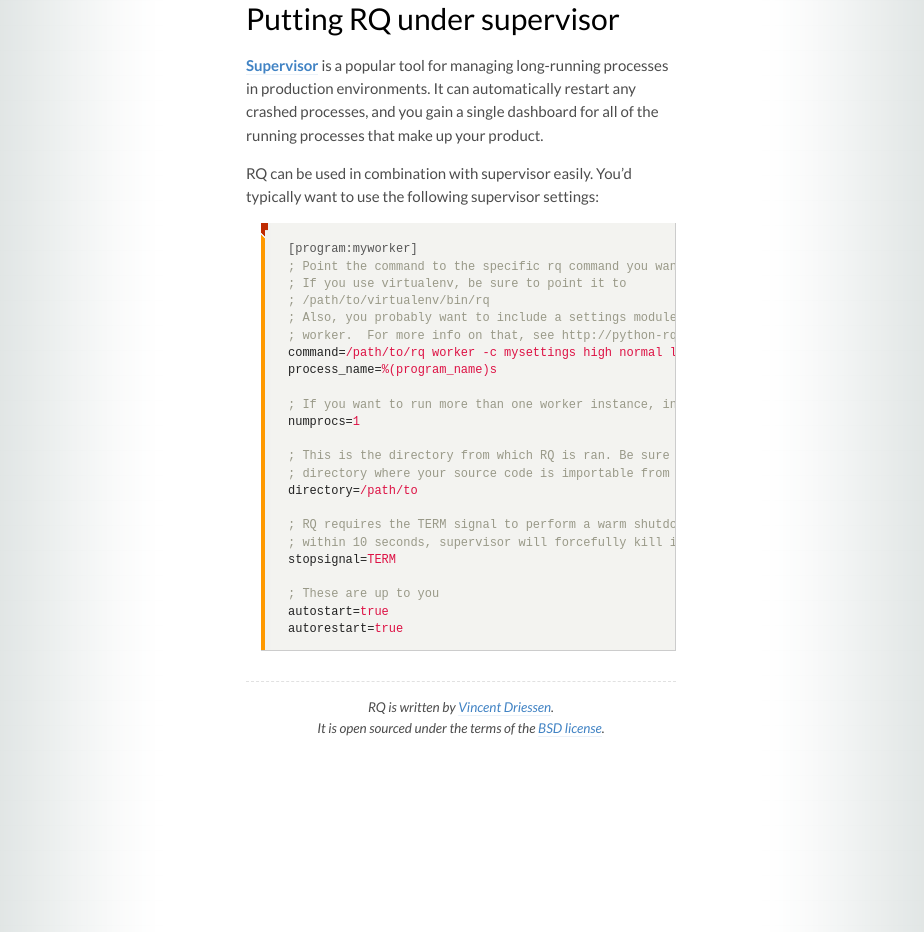
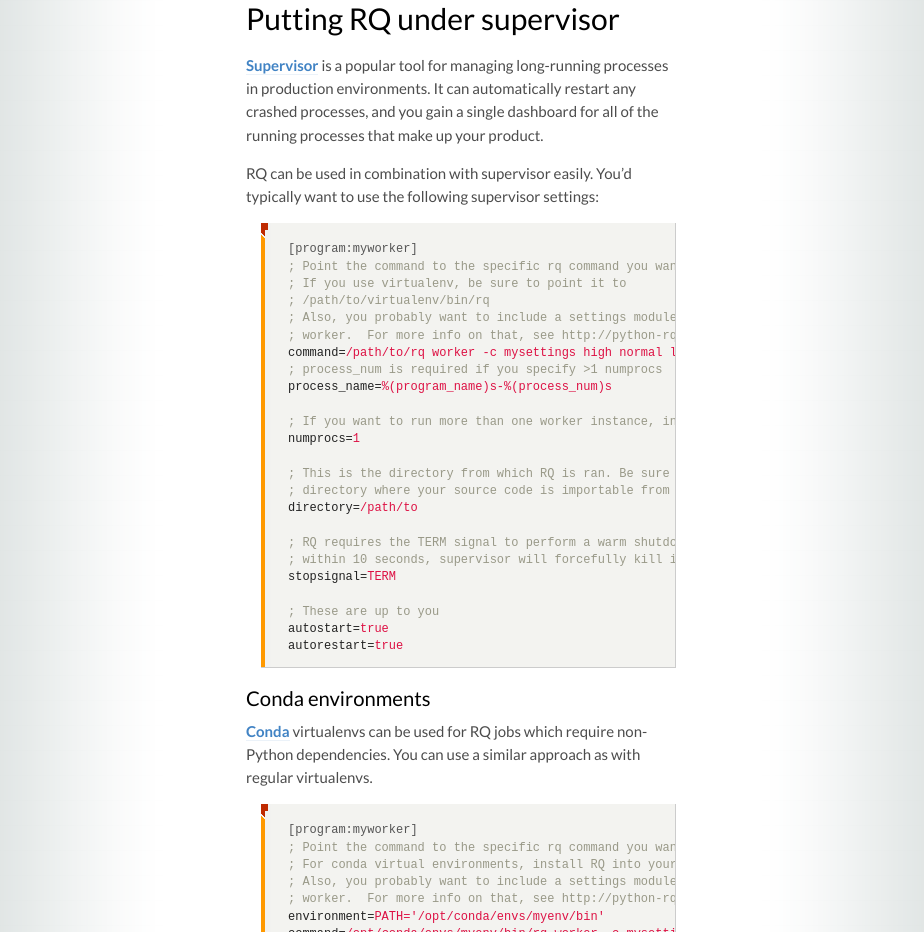
Before and after one commit to rq/rq, a Jekyll site: the page built from patterns/supervisor.md, in a window 1280 px wide and 1400 px high, cut to the strip 324-1256 px from the top of the window. Shown: the whole strip, without its empty margins (179-1103 px from the left). Built offline with Jekyll 4.4.1, drawn with Linux system fonts in a browser that asks for light colours; some web fonts are replaced; some of the changed text lies outside the part shown.

Commit message:
additions to the supervisor pattern

```diff
--- a/patterns/supervisor.md
+++ b/patterns/supervisor.md
@@ -21,7 +21,40 @@
 ; Also, you probably want to include a settings module to configure this
 ; worker.  For more info on that, see http://python-rq.org/docs/workers/
 command=/path/to/rq worker -c mysettings high normal low
-process_name=%(program_name)s
+; process_num is required if you specify >1 numprocs
+process_name=%(program_name)s-%(process_num)s
+
+; If you want to run more than one worker instance, increase this
+numprocs=1
+
+; This is the directory from which RQ is ran. Be sure to point this to the
+; directory where your source code is importable from
+directory=/path/to
+
+; RQ requires the TERM signal to perform a warm shutdown. If RQ does not die
+; within 10 seconds, supervisor will forcefully kill it
+stopsignal=TERM
+
+; These are up to you
+autostart=true
+autorestart=true
+{% endhighlight %}
+
+### Conda environments
+
+[Conda][2] virtualenvs can be used for RQ jobs which require non-Python
+dependencies. You can use a similar approach as with regular virtualenvs.
+
+{% highlight ini %}
+[program:myworker]
+; Point the command to the specific rq command you want to run.
+; For conda virtual environments, install RQ into your env.
+; Also, you probably want to include a settings module to configure this
+; worker.  For more info on that, see http://python-rq.org/docs/workers/
+environment=PATH='/opt/conda/envs/myenv/bin'
+command=/opt/conda/envs/myenv/bin/rq worker -c mysettings high normal low
+; process_num is required if you specify >1 numprocs
+process_name=%(program_name)s-%(process_num)s
 
 ; If you want to run more than one worker instance, increase this
 numprocs=1
```
Also changed, not shown: other parts of patterns/supervisor.md (+1 -0 lines).
